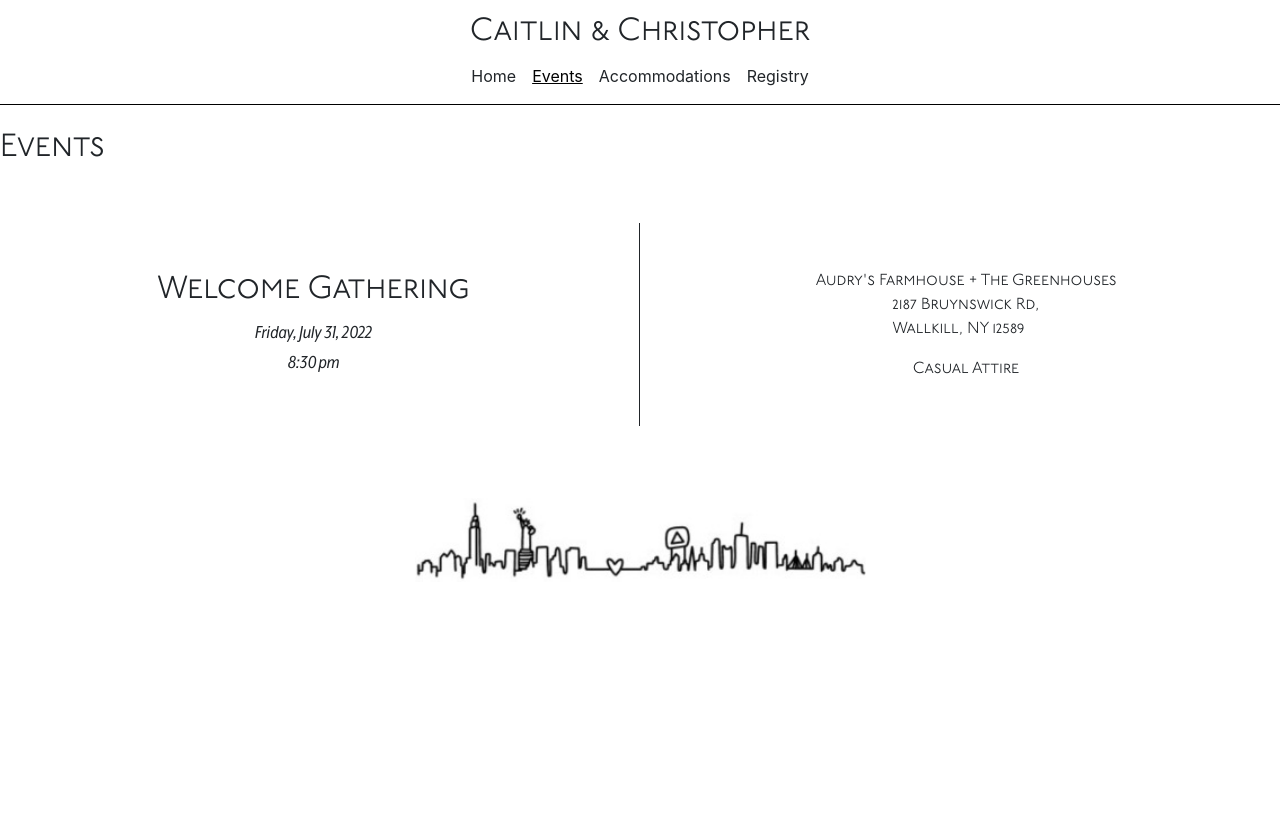
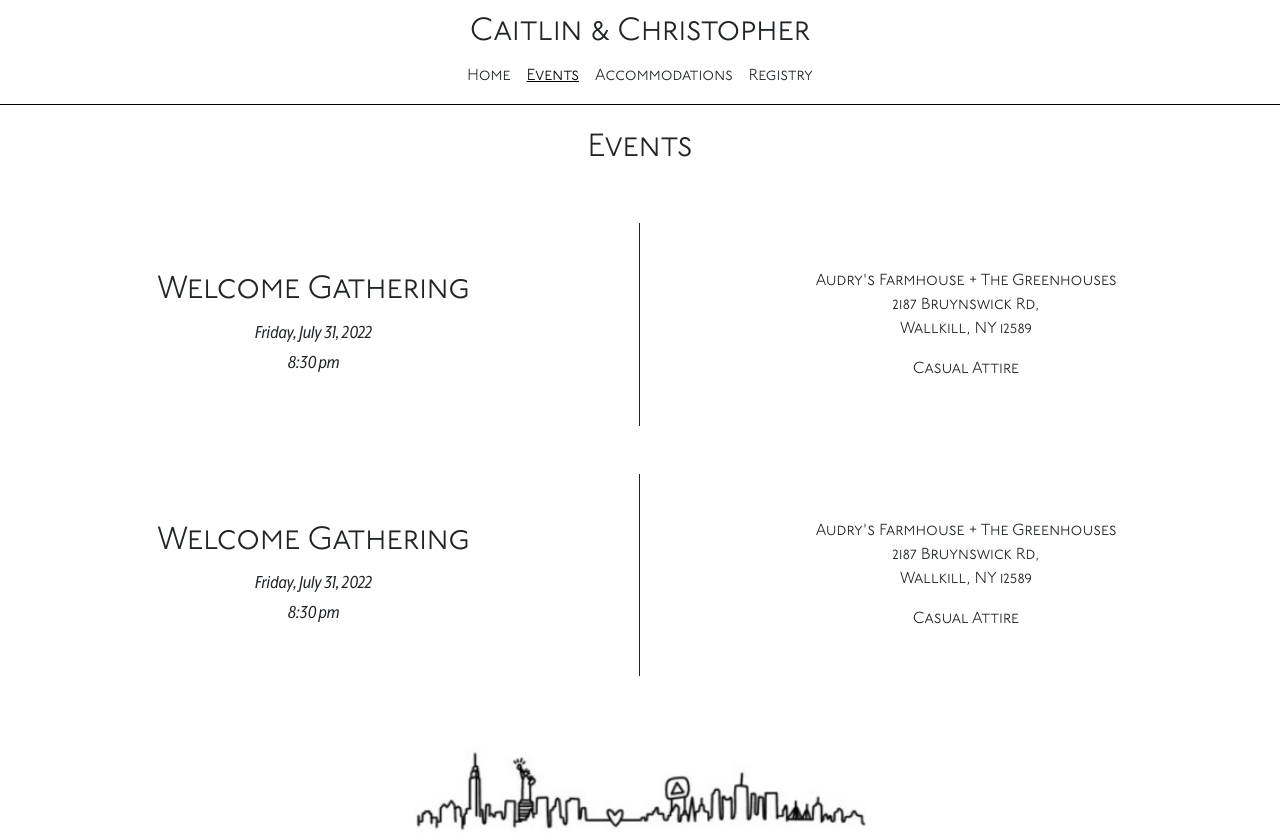
Before and after one commit to tlyver/chris-and-cait-web, a React (Create React App) app: page /events in a window 1280 px wide. Before the commit the page ends 800 px from the top, so only its background shows below. Built offline with nearby package versions, Linux system fonts and the light colour scheme.

Commit message:
Layout container
Adds Layout component.

```diff
--- a/src/App.js
+++ b/src/App.js
@@ -1,12 +1,12 @@
 import './App.scss';
 import './Global.scss';
 import './fonts.scss';
-import Body from './Body.js';
+import Layout from './Layout';
 
 function App() {
   return (
     <div className="App d-flex flex-column">
-      <Body />
+      <Layout />
     </div>
   );
 }
--- a/src/App.scss
+++ b/src/App.scss
@@ -1,7 +1,7 @@
-.App {
+.navigationWrapper {
   text-align: center;
   background-color: #FFFFFF;
-  min-height: 100vh;
+  // min-height: 100vh;
 }
 
 .App-logo {
--- a/src/Banner.js
+++ b/src/Banner.js
@@ -13,16 +13,16 @@ class Banner extends React.Component {
           <div class="" id="navbarNav">
             <ul class="navbar-nav">
               <li class="nav-item">
-                <NavLink className="nav-link link-dark" exact to="/" activeClassName="active">Home</NavLink>
+                <NavLink className="nav-link link-dark underground" exact to="/" activeClassName="active">Home</NavLink>
               </li>
               <li class="nav-item">
-                <NavLink className="nav-link link-dark" to="/events" activeClassName="active">Events</NavLink>
+                <NavLink className="nav-link link-dark underground" to="/events" activeClassName="active">Events</NavLink>
               </li>
               <li class="nav-item">
-                <NavLink className="nav-link link-dark" to="/accommodations" activeClassName="active">Accommodations</NavLink>
+                <NavLink className="nav-link link-dark underground" to="/accommodations" activeClassName="active">Accommodations</NavLink>
               </li>
               <li class="nav-item">
-                <NavLink className="nav-link link-dark" to="/registry" activeClassName="active">Registry</NavLink>
+                <NavLink className="nav-link link-dark underground" to="/registry" activeClassName="active">Registry</NavLink>
               </li>
             </ul>
           </div>
--- a/src/Footer.scss
+++ b/src/Footer.scss
@@ -1,3 +1,3 @@
 .footer {
-  margin-top: auto;
+  bottom:0;
 }
--- /dev/null
+++ b/src/Layout.js
@@ -0,0 +1,16 @@
+import React from 'react';
+import Banner from './Banner';
+import Footer from './Footer';
+
+const Layout = ({ children }) => {
+    return (
+      <React.Fragment>
+          <Banner />
+          <div className="navigationWrapper">
+              <main>{children}</main>
+          </div>
+          <Footer />
+      </React.Fragment>
+    );
+};
+export default Layout;
--- a/src/index.js
+++ b/src/index.js
@@ -7,25 +7,27 @@ import {
 } from "react-router-dom";
 import './scss/custom.scss';
 import './index.scss';
-import App from './App';
+import './App.scss';
+import './Global.scss';
+import './fonts.scss';
 import Accommodations from './routes/accommodations';
-import Banner from './Banner';
+import Layout from './Layout';
+import Body from './Body';
 import Events from './routes/events';
-import Footer from './Footer';
 import Registry from './routes/registry';
 
 import reportWebVitals from './reportWebVitals';
 
 ReactDOM.render(
   <BrowserRouter>
-    <Banner />
-    <Routes>
-      <Route path="/" element={<App />} />
-      <Route path="events" element={<Events />} />
-      <Route path="accommodations" element={<Accommodations />} />
-      <Route path="registry" element={<Registry />} />
-    </Routes>
-    <Footer />
+    <Layout>
+      <Routes>
+        <Route path="/" element={<Body />} />
+        <Route path="events" element={<Events />} />
+        <Route path="accommodations" element={<Accommodations />} />
+        <Route path="registry" element={<Registry />} />
+      </Routes>
+    </Layout>
   </BrowserRouter>,
   document.getElementById('root')
 );
--- a/src/index.scss
+++ b/src/index.scss
@@ -7,6 +7,11 @@ body {
   -moz-osx-font-smoothing: grayscale;
 }
 
+html,
+body {
+  height: 100%;
+}
+
 code {
   font-family: source-code-pro, Menlo, Monaco, Consolas, 'Courier New',
     monospace;
--- a/src/routes/events.js
+++ b/src/routes/events.js
@@ -26,6 +26,26 @@ export default function Events() {
           <div class="pt-3">Casual Attire</div>
         </div>
       </div>
+
+      <div class="row row-cols-1 row-cols-xl-2 mt-4 mb-5">
+        <div class="col d-flex flex-direction--column align-items-center justify-content-center border-right border-dark pt-5 pb-5">
+          <h2 class="underground">Welcome Gathering</h2>
+          <div class="eaves is-20">Friday, July 31, 2022</div>
+          <div class="eaves is-20">8:30 pm</div>
+        </div>
+        <div class="col d-flex flex-column align-items-center justify-content-center underground">
+          <div>Audry's Farmhouse + The Greenhouses</div>
+          <div class="d-flex flex-column address">
+            <div>
+              2187 Bruynswick Rd,
+            </div>
+            <div>
+              Wallkill, NY 12589
+            </div>
+          </div>
+          <div class="pt-3">Casual Attire</div>
+        </div>
+      </div>
     </div>
   );
 }
```
